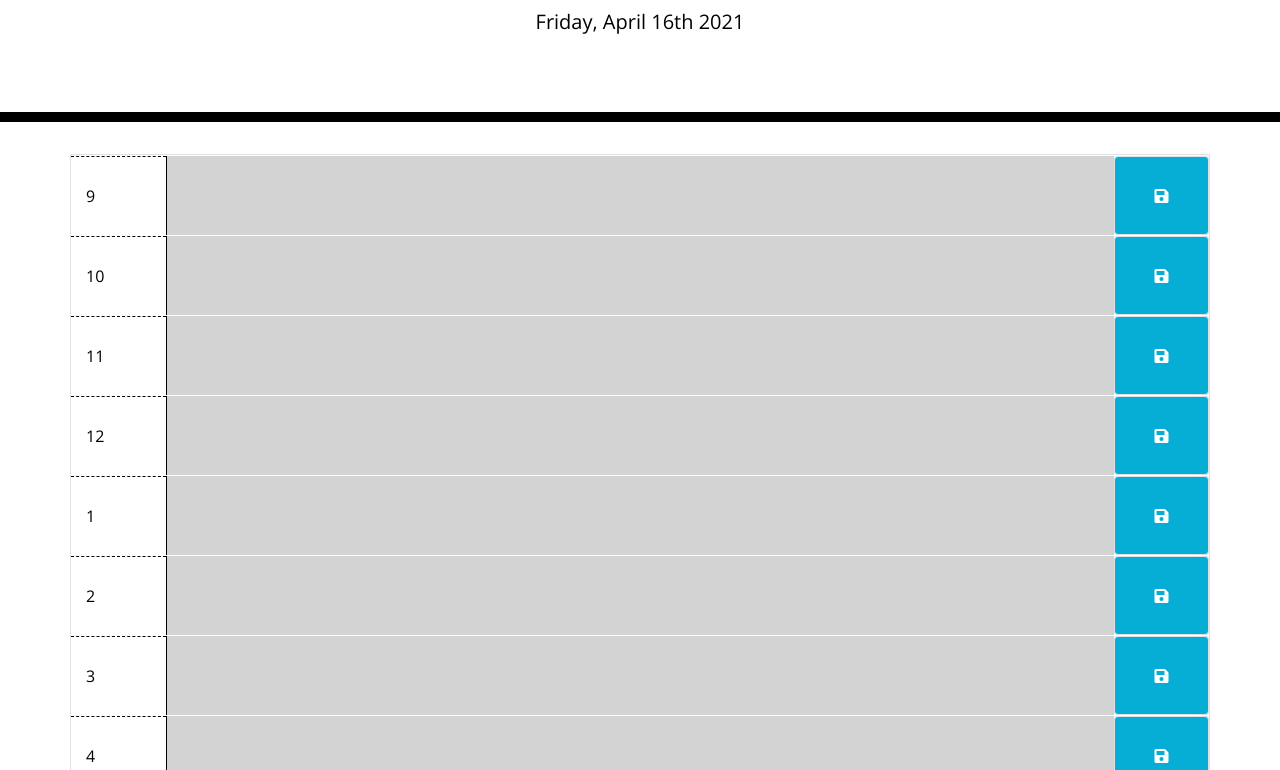
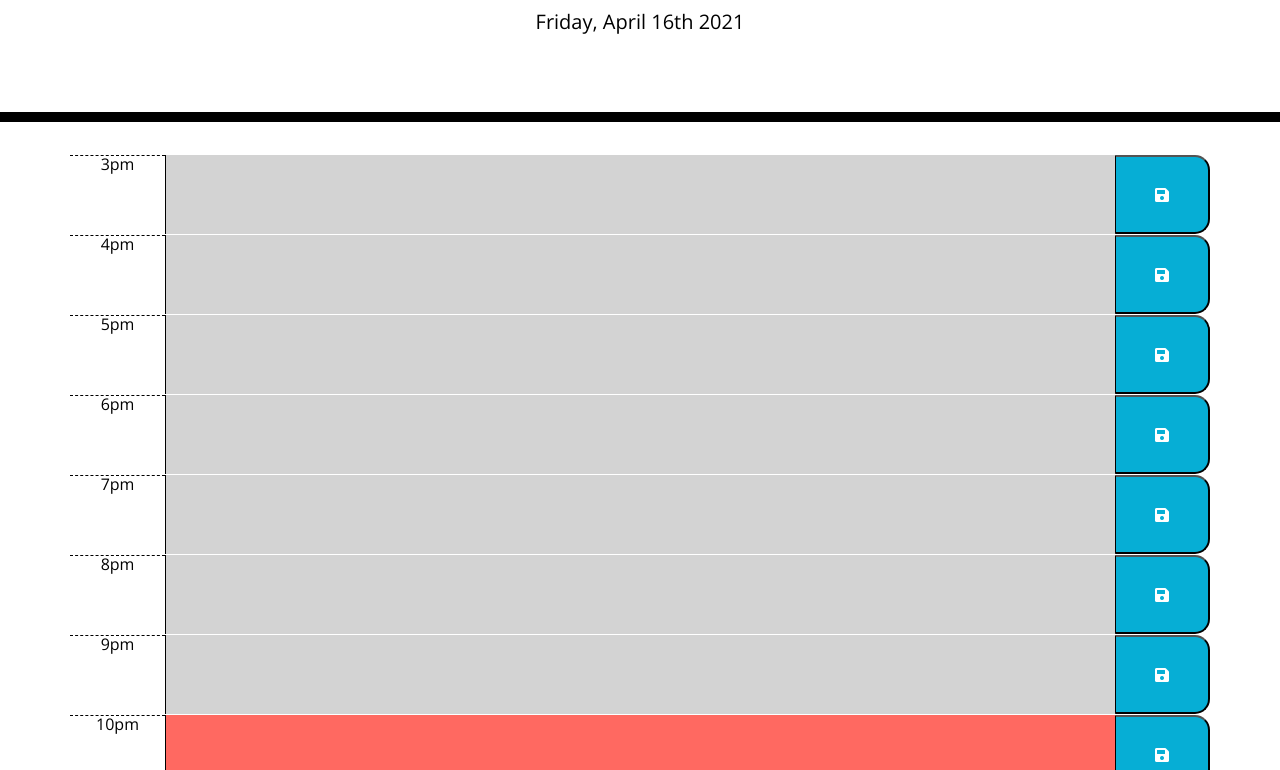
Before and after one commit to Ravenw06/WorkDaySchudule, a plain HTML site: page index.html in a window 1280 px wide. Shown: the part 182-952 px from the top of the page. Drawn offline with nearby package versions, Linux system fonts and the light colour scheme.

Commit message:
finislised

```diff
--- a/assets/js/script.js
+++ b/assets/js/script.js
@@ -1,79 +1,93 @@
-var currentTimeEl = document.querySelector("#currentDay");
-currentTimeEl.textContent = moment().format('dddd, MMMM Do YYYY');
 // Adding current time to the header section
+var containerEl = $("#container");
 var currentHour = moment().hours();
-var endTime = 19; //closing time
-var containerEl = document.querySelector(".container");
-// select to the container id
+var endTime = 24; //closing time
 
-function convertTo12Hour(time){
-    //time is an integer
-    if (time > 12) {
-      return time - 12;
-    } else {
-      return time
-    }
+creatTimeRow();
+// getColor();
+// getData();
+
+$("#currentDay").text(moment().format("dddd, MMMM Do YYYY"));
+// $(".saveBtn").click();
+
+function creatTimeRow() {
+  var time = 15; //open time
+  while (time < endTime + 1) {
+    //as long as we are open
+    var holderEl = $("<form class='row time-block'>");
+
+    $("<div class='col-1 col-md-1 hour'>")
+      .text(convertTo12Hour(time))
+      .appendTo(holderEl);
+
+    $("<textarea  class='col-9 col-md-10 description'>")
+      .attr("data-hr", time)
+      .addClass(getColor(time))
+      .val(getData(time))
+      .appendTo(holderEl);
+
+    var saveBtn = $("<button class='saveBtn col-2 col-md-1'>");
+    saveBtn.appendTo(holderEl).click(setData);
+
+    $("<i class='fa fa-save'>").appendTo(saveBtn);
+
+    containerEl.append(holderEl);
+
+    time++;
+  }
 }
 
-function creatTimeRow () {
-    var time = 9;//open time
-    while (time < endTime + 1){ //as long as we are open
-    var holderEl = document.createElement("div");
-    holderEl.className = "row time-block";
+function convertTo12Hour(hour) {
+  //time is an integer
+  //   if (time > 12) {
+  //     return time - 12;
+  //   } else {
+  //     return time;
+  //   }
+  return moment(hour, "H").format("ha");
+}
 
-    var timeEl = document.createElement("div");
-    timeEl.className = "col-1 col-md-1 hour d-flex";
-    timeEl.textContent = convertTo12Hour(time);
+function getColor(hour) {
+  //   $(".description").each(function () {
+  //     var eachHour = parseInt($(this).attr("hr"));
+  //     if (eachHour < currentHour) {
+  //       $(this).addClass("past");
+  //     } else if (eachHour === currentHour) {
+  //       $(this).addClass("present");
+  //     } else {
+  //       $(this).addClass("future");
+  //     }
+  //   });
+  let className = "future";
 
-    var inputEl = document.createElement("textarea");
-    inputEl.className = "col-9 col-md-10 description";
-    inputEl.setAttribute("hr", time)
-    var saveBtn = document.createElement("button")
-    saveBtn.className = "saveBtn col-2 col-md-1 fa fa-save border rounded p-3";
+  if (hour === currentHour) {
+    className = "present";
+  } else if (hour < currentHour) {
+    className = "past";
+  }
 
-    holderEl.appendChild(timeEl);
-    holderEl.appendChild(inputEl);
-    holderEl.appendChild(saveBtn);
-    containerEl.appendChild(holderEl);
-    time ++;
-    console.log(time)
-    }
+  return className;
 }
-creatTimeRow ();
 
+function getData(hour) {
+  //   hour = $(this).siblings(".description").attr("hr");
+  //   description = $(this).siblings(".description").val();
+  //   localStorage.getItem(hour, description);
+  //   $(".description").each(function () {
+  //     while (($(this).siblings(".description").attr("hr") = hour)) {
+  //       $(this).siblings(".description").val() = description;
+  //     }
+  //   });
+  return localStorage.getItem(convertTo12Hour(hour));
+}
 
-function changeColor() {
+function setData(event) {
+  event.preventDefault();
 
-    $(".description").each(function() {
-        var eachHour = parseInt($(this).attr("hr"));
-        if (eachHour < currentHour) {
-            $(this).addClass("past");
-        }
-        else if (eachHour === currentHour) {
-            $(this).addClass("present");
-        }
-        else {
-            $(this).addClass("future");
-        }
-    });
+  var siblings = $(this).siblings();
+
+  var hour = $(siblings[0]).text();
+  var textarea = $(siblings[1]).val();
+
+  localStorage.setItem(hour, textarea);
 }
-changeColor();
-
-function getData(){
-    hour = $(this).siblings(".description").attr("hr");
-    description = $(this).siblings(".description").val();
-    localStorage.getItem(hour, description);
-    $(".description").each(function() {
-        while ($(this).siblings(".description").attr("hr") = hour){
-        $(this).siblings(".description").val() = description;}
-    })
-};
-
-$(".saveBtn").click(function() {
-    var hour = $(this).siblings(".description").attr("hr");
-    var description = $(this).siblings(".description").val();
-    localStorage.setItem(hour, description);
-});
-
-
-getData();
--- a/index.html
+++ b/index.html
@@ -32,7 +32,7 @@
       <p id="currentDay" class="lead"></p>
     </header>
 
-    <div class="container bg-light border ">
+    <div class="container" id="container">
 
     </div>
 
```
Also changed, not shown: assets/js/WSimage.JPG (added), 1 other file.
